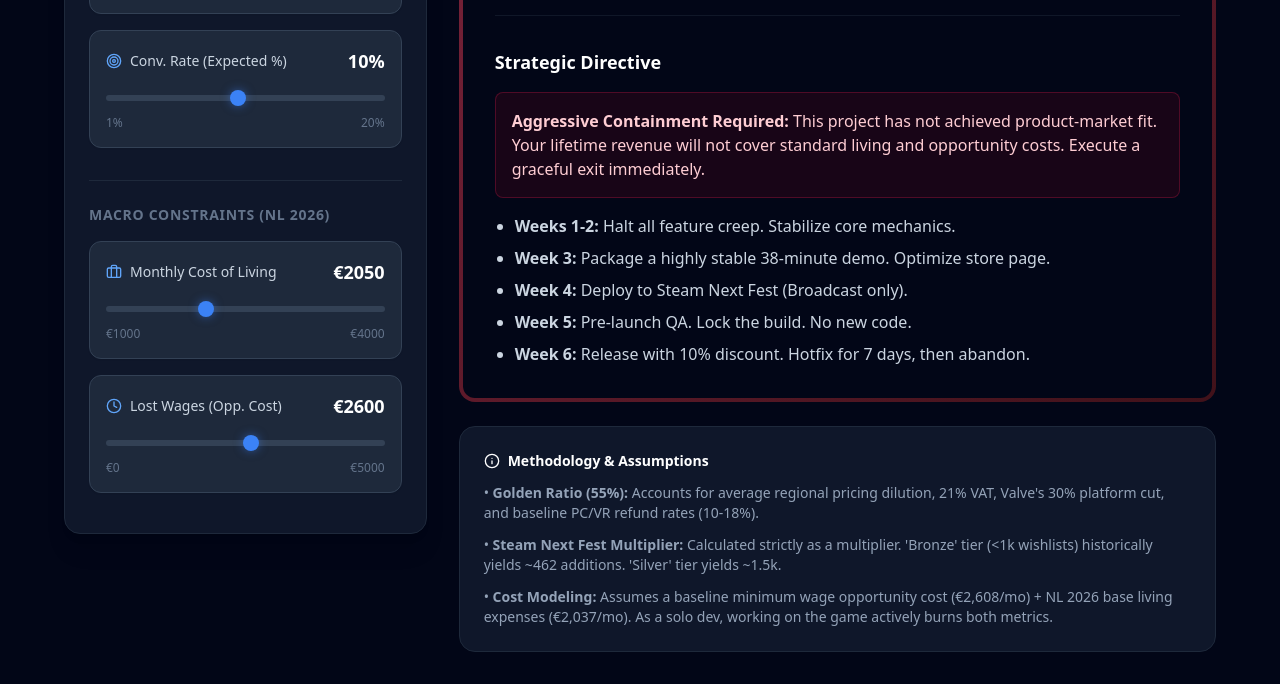
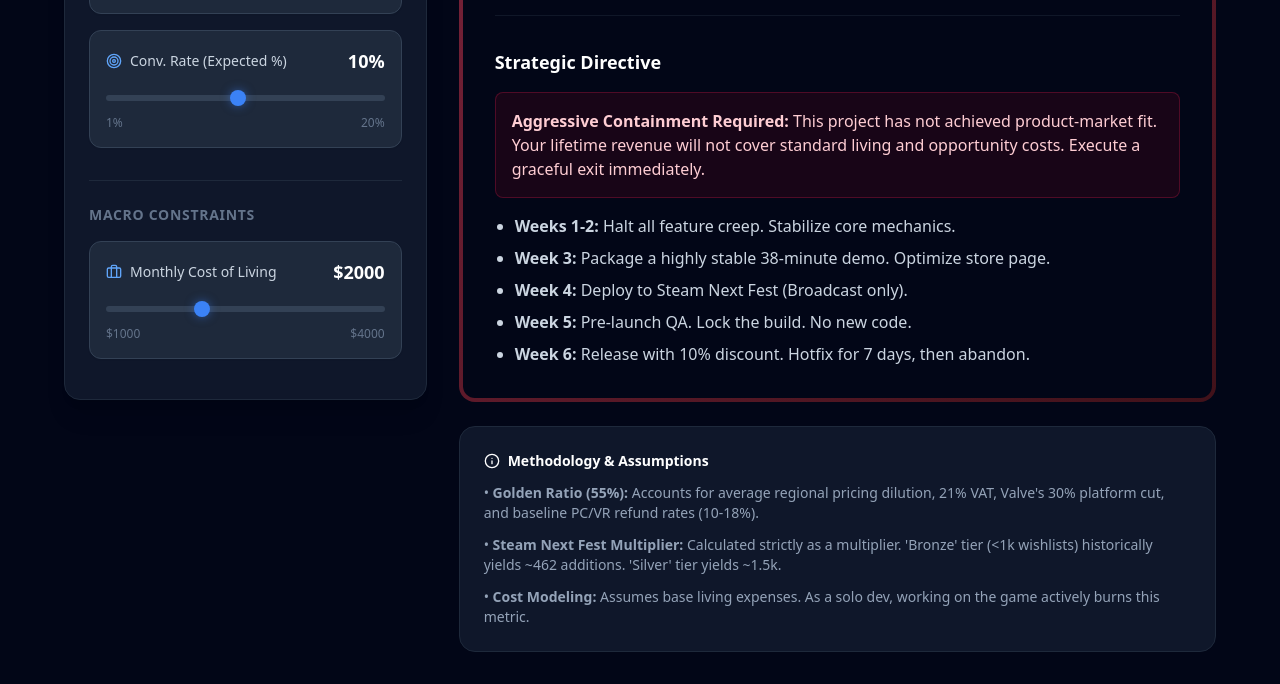
Before and after one commit to alsharefee/When-Do-I-Kill-My-Game, a website: page index.html in a window 1280 px wide. Shown: the part 520-1204 px from the top of the page. Drawn offline with nearby package versions, Linux system fonts and the light colour scheme.

Commit message:
refactor: simplify macro constraints label
Remove specific location and year references from the UI header to keep the interface generic.

```diff
--- a/index.html
+++ b/index.html
@@ -106,7 +106,7 @@
 
                     <!-- Macroeconomic Inputs -->
                     <div class="mt-8 pt-6 border-t border-slate-800">
-                        <h3 class="text-sm font-bold uppercase tracking-wider text-slate-500 mb-4">Macro Constraints (NL 2026)</h3>
+                        <h3 class="text-sm font-bold uppercase tracking-wider text-slate-500 mb-4">Macro Constraints</h3>
 
                         <!-- Cost of Living Input -->
                         <div class="mb-4 bg-slate-800 p-4 rounded-xl border border-slate-700 shadow-sm">
@@ -114,25 +114,11 @@
                                 <label class="text-sm font-medium text-slate-300 flex items-center gap-2">
                                     <i data-lucide="briefcase" class="text-blue-400 w-4 h-4"></i> Monthly Cost of Living
                                 </label>
-                                <span class="text-lg font-bold text-white" id="val-col">€2037</span>
+                                <span class="text-lg font-bold text-white" id="val-col">$2000</span>
                             </div>
-                            <input type="range" id="inp-col" min="1000" max="4000" step="50" value="2037">
+                            <input type="range" id="inp-col" min="1000" max="4000" step="50" value="2000">
                             <div class="flex justify-between text-xs text-slate-500 mt-2">
-                                <span>€1000</span><span>€4000</span>
-                            </div>
-                        </div>
-
-                        <!-- Opp Cost Input -->
-                        <div class="mb-4 bg-slate-800 p-4 rounded-xl border border-slate-700 shadow-sm">
-                            <div class="flex justify-between items-center mb-2">
-                                <label class="text-sm font-medium text-slate-300 flex items-center gap-2">
-                                    <i data-lucide="clock" class="text-blue-400 w-4 h-4"></i> Lost Wages (Opp. Cost)
-                                </label>
-                                <span class="text-lg font-bold text-white" id="val-opp">€2608</span>
-                            </div>
-                            <input type="range" id="inp-opp" min="0" max="5000" step="50" value="2608">
-                            <div class="flex justify-between text-xs text-slate-500 mt-2">
-                                <span>€0</span><span>€5000</span>
+                                <span>$1000</span><span>$4000</span>
                             </div>
                         </div>
                     </div>
@@ -155,7 +141,7 @@
                     <div class="bg-slate-900 border border-slate-800 p-5 rounded-2xl shadow-lg relative overflow-hidden">
                         <div class="absolute top-0 right-0 p-4 opacity-10"><i data-lucide="dollar-sign" class="w-12 h-12"></i></div>
                         <p class="text-slate-400 text-sm font-medium mb-1">Lifetime Net Revenue</p>
-                        <p class="text-3xl font-bold text-emerald-400 mb-2" id="out-net-rev">€0</p>
+                        <p class="text-3xl font-bold text-emerald-400 mb-2" id="out-net-rev">$0</p>
                         <p class="text-xs text-slate-500 flex items-center gap-1">
                             <i data-lucide="info" class="w-3 h-3"></i> Post-tax & fees (55% Ratio)
                         </p>
@@ -164,9 +150,9 @@
                     <div class="bg-slate-900 border border-slate-800 p-5 rounded-2xl shadow-lg relative overflow-hidden">
                         <div class="absolute top-0 right-0 p-4 opacity-10"><i data-lucide="skull" class="w-12 h-12"></i></div>
                         <p class="text-slate-400 text-sm font-medium mb-1">Monthly Burn Rate</p>
-                        <p class="text-3xl font-bold text-rose-400 mb-2" id="out-burn">€0</p>
+                        <p class="text-3xl font-bold text-rose-400 mb-2" id="out-burn">$0</p>
                         <p class="text-xs text-slate-500 flex items-center gap-1">
-                            <i data-lucide="info" class="w-3 h-3"></i> Living Exp. + Missed Salary
+                            <i data-lucide="info" class="w-3 h-3"></i> Living Expenses
                         </p>
                     </div>
                 </div>
@@ -244,7 +230,7 @@
                     <h4 class="text-white font-bold mb-2 flex items-center gap-2"><i data-lucide="info" class="w-4 h-4"></i> Methodology & Assumptions</h4>
                     <p>• <strong>Golden Ratio (55%):</strong> Accounts for average regional pricing dilution, 21% VAT, Valve's 30% platform cut, and baseline PC/VR refund rates (10-18%).</p>
                     <p>• <strong>Steam Next Fest Multiplier:</strong> Calculated strictly as a multiplier. 'Bronze' tier (&lt;1k wishlists) historically yields ~462 additions. 'Silver' tier yields ~1.5k.</p>
-                    <p>• <strong>Cost Modeling:</strong> Assumes a baseline minimum wage opportunity cost (€2,608/mo) + NL 2026 base living expenses (€2,037/mo). As a solo dev, working on the game actively burns both metrics.</p>
+                    <p>• <strong>Cost Modeling:</strong> Assumes base living expenses. As a solo dev, working on the game actively burns this metric.</p>
                 </div>
             </div>
         </div>
@@ -255,7 +241,6 @@
         lucide.createIcons();
 
         // Constants based on the report
-        const USD_TO_EUR = 0.865;
         const GOLDEN_RATIO = 0.55;
         const LIFETIME_MULTIPLIER = 7.5;
 
@@ -264,7 +249,6 @@
         const inpPrice = document.getElementById('inp-price');
         const inpConv = document.getElementById('inp-conv');
         const inpCol = document.getElementById('inp-col');
-        const inpOpp = document.getElementById('inp-opp');
 
         function updateCalculations() {
             // 1. Get Values & Update Labels
@@ -272,13 +256,11 @@
             const priceUsd = parseFloat(inpPrice.value);
             const conversionRate = parseFloat(inpConv.value);
             const costOfLiving = parseFloat(inpCol.value);
-            const opportunityCost = parseFloat(inpOpp.value);
 
             document.getElementById('val-wishlists').innerText = wishlists;
             document.getElementById('val-price').innerText = '$' + priceUsd.toFixed(2);
             document.getElementById('val-conv').innerText = conversionRate + '%';
-            document.getElementById('val-col').innerText = '€' + costOfLiving;
-            document.getElementById('val-opp').innerText = '€' + opportunityCost;
+            document.getElementById('val-col').innerText = '$' + costOfLiving;
 
             // 2. Perform Math
             let expectedSnfGain = 0;
@@ -290,17 +272,17 @@
             const week1Sales = launchWishlists * (conversionRate / 100);
             const lifetimeUnits = week1Sales * LIFETIME_MULTIPLIER;
             const lifetimeGrossUsd = lifetimeUnits * priceUsd;
-            const lifetimeNetEur = lifetimeGrossUsd * GOLDEN_RATIO * USD_TO_EUR;
+            const lifetimeNetUsd = lifetimeGrossUsd * GOLDEN_RATIO;
 
-            const monthlyBurn = costOfLiving + opportunityCost;
-            const maxDevMonths = monthlyBurn > 0 ? lifetimeNetEur / monthlyBurn : 0;
+            const monthlyBurn = costOfLiving;
+            const maxDevMonths = monthlyBurn > 0 ? lifetimeNetUsd / monthlyBurn : 0;
             const maxDevWeeks = maxDevMonths * 4.33;
 
             // 3. Update Output Metrics
             document.getElementById('out-launch-wishlists').innerText = Math.floor(launchWishlists).toLocaleString();
             document.getElementById('out-snf-gain').innerText = expectedSnfGain;
-            document.getElementById('out-net-rev').innerText = '€' + Math.floor(lifetimeNetEur).toLocaleString();
-            document.getElementById('out-burn').innerText = '€' + Math.floor(monthlyBurn).toLocaleString();
+            document.getElementById('out-net-rev').innerText = '$' + Math.floor(lifetimeNetUsd).toLocaleString();
+            document.getElementById('out-burn').innerText = '$' + Math.floor(monthlyBurn).toLocaleString();
 
             const weeksEl = document.getElementById('out-weeks');
             weeksEl.innerText = maxDevWeeks.toFixed(1);
@@ -341,7 +323,7 @@
         }
 
         // 5. Attach Event Listeners
-        const inputs = [inpWishlists, inpPrice, inpConv, inpCol, inpOpp];
+        const inputs = [inpWishlists, inpPrice, inpConv, inpCol];
         inputs.forEach(input => {
             input.addEventListener('input', updateCalculations);
         });
```
